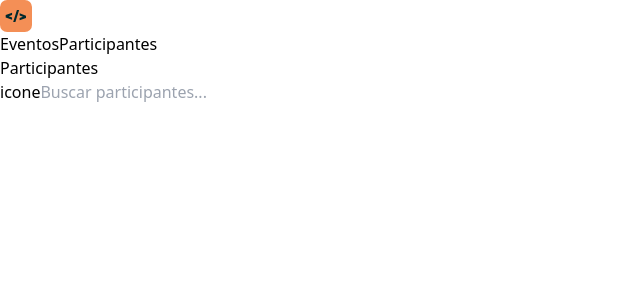
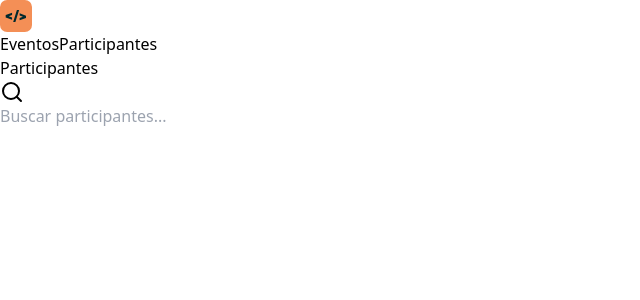
Before and after one commit to joeyanovich/NLW-Unite-pass-in-web, a React (Vite) app: page / in a window 1280 px wide. Shown: the top 300 px of the page, without its empty margins (0-640 px from the left). Built offline with nearby package versions, Linux system fonts and the light colour scheme.

Commit message:
feat ✨: create and style input section

```diff
--- a/src/components/AttendeeList.tsx
+++ b/src/components/AttendeeList.tsx
@@ -1,9 +1,11 @@
+import { Search } from "lucide-react"
+
 export function AttendeeList() {
   return (
     <div className="flex gap-3 items-center">
       <h1 className="text-2xl font-bold">Participantes</h1>
       <div className="px-3 w-72 py-1.5 border border-white/10 rounded-lg text-sm flex items-center gap-3">
-        icone
+        <Search className="size-4 text-emerald-300"/>
         <input className="bg-transparent flex-1 outline-none" type="text" placeholder="Buscar participantes..."/>
       </div>
     </div>
```
